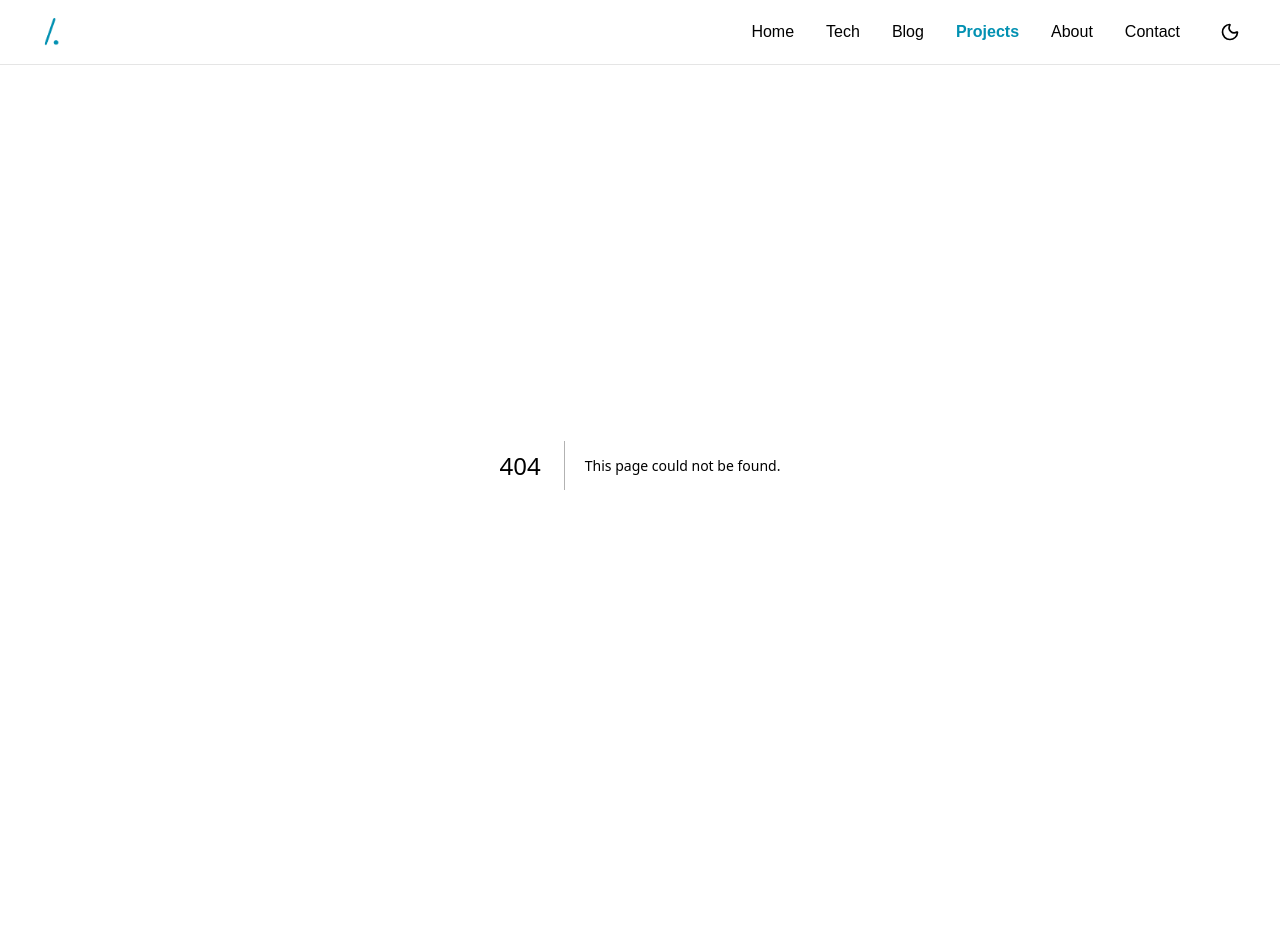
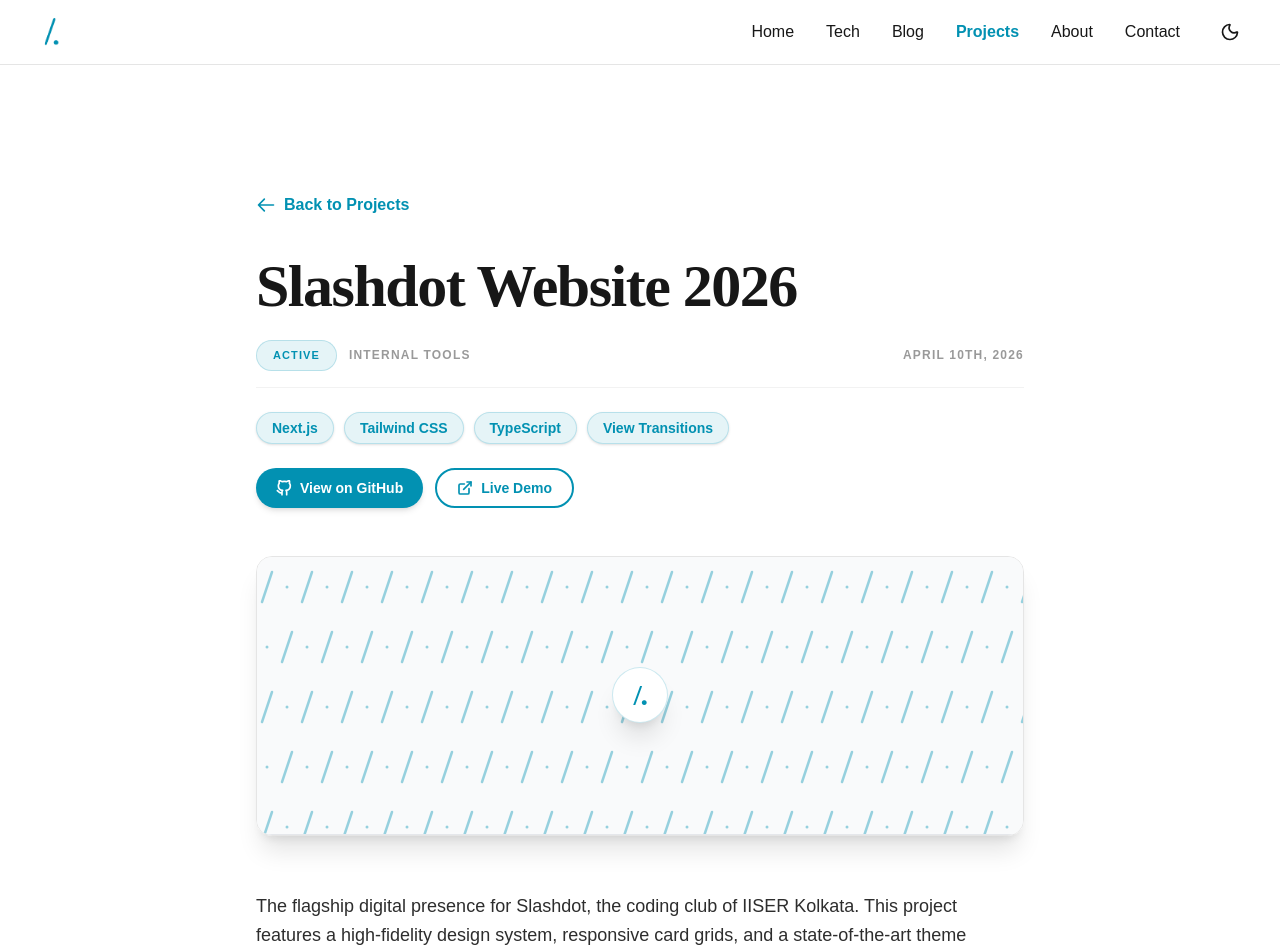
Before and after one commit to anuprovo-debnath/slashdot-website-2026, a Next.js app: page /slashdot-website-2026/projects/example-project in a window 1280 px wide. Before the commit this address had no page. Shown: the top 952 px of the page. Before the commit the page ends 865 px from the top, so only its background shows below. Built offline with nearby package versions, Linux system fonts and the light colour scheme; a web font is replaced by a local one.

Commit message:
projects page edit 2

```diff
--- /dev/null
+++ b/src/app/projects/[slug]/page.tsx
@@ -0,0 +1,149 @@
+import { getProjects } from '@/lib/projects';
+import { getMarkdownFileBySlug } from '@/lib/markdown';
+import { MDXRemote } from 'next-mdx-remote/rsc';
+import { notFound } from 'next/navigation';
+import { format, parseISO } from 'date-fns';
+import Link from 'next/link';
+import SlashdotFallbackCover from '@/components/ui/SlashdotFallbackCover';
+
+export const dynamicParams = false;
+
+export async function generateStaticParams() {
+  const projects = getProjects();
+  return projects.map((p) => ({ slug: p.slug }));
+}
+
+const StatusBadge = ({ status }: { status: string }) => {
+  const styles: Record<string, string> = {
+    Active:     "bg-[#0291B2]/10 text-[#0291B2] border-[#0291B2]/20",
+    Maintained: "bg-foreground/5 text-foreground/70 border-foreground/10",
+    Archived:   "bg-gray-500/10 text-gray-500/50 border-gray-500/20 grayscale opacity-60",
+  };
+  return (
+    <span className={`px-4 py-1.5 rounded-full text-[11px] font-black uppercase tracking-widest border ${styles[status] ?? ''}`}>
+      {status}
+    </span>
+  );
+};
+
+export default async function ProjectDetailPage({ params }: { params: Promise<{ slug: string }> }) {
+  const { slug } = await params;
+  const project = getMarkdownFileBySlug('content/projects', slug);
+
+  if (!project) notFound();
+
+  const { frontmatter, content } = project;
+  const formattedDate = frontmatter.date
+    ? format(parseISO(frontmatter.date), 'MMMM do, yyyy')
+    : '';
+
+  return (
+    <div className="min-h-screen pt-32 pb-16 px-4 sm:px-6 lg:px-8">
+      <article className="max-w-3xl mx-auto">
+        {/* Back link — mirrors blog detail */}
+        <Link
+          href="/projects"
+          className="inline-flex items-center text-[#0291B2] hover:text-[#0291B2]/80 font-semibold mb-8 transition-colors group"
+        >
+          <svg xmlns="http://www.w3.org/2000/svg" className="h-5 w-5 mr-2 transform group-hover:-translate-x-1 transition-transform" fill="none" viewBox="0 0 24 24" stroke="currentColor">
+            <path strokeLinecap="round" strokeLinejoin="round" strokeWidth={2} d="M10 19l-7-7m0 0l7-7m-7 7h18" />
+          </svg>
+          Back to Projects
+        </Link>
+
+        {/* Header */}
+        <header className="mb-12">
+          <h1 className="text-4xl sm:text-5xl lg:text-6xl font-extrabold tracking-tight mb-4 text-[var(--foreground)] leading-tight font-heading">
+            {frontmatter.title}
+          </h1>
+
+          {/* Meta row */}
+          <div className="flex flex-wrap items-center justify-between gap-3 w-full border-b border-black/5 dark:border-white/10 pb-4 mb-6 text-[15px] font-bold tracking-tight">
+            <div className="flex items-center gap-3">
+              <StatusBadge status={frontmatter.status} />
+              {frontmatter.category && (
+                <span className="text-black/40 dark:text-white/40 uppercase tracking-widest text-[12px]">
+                  {frontmatter.category.replace('_', ' ')}
+                </span>
+              )}
+            </div>
+            {formattedDate && (
+              <time dateTime={frontmatter.date} className="text-black/40 dark:text-white/40 uppercase tracking-widest text-[12px]">
+                {formattedDate}
+              </time>
+            )}
+          </div>
+
+          {/* Tech stack tags */}
+          {frontmatter.tech_stack?.length > 0 && (
+            <div className="flex flex-wrap gap-2.5 mb-6">
+              {frontmatter.tech_stack.map((tech: string) => (
+                <span key={tech} className="px-4 py-1.5 bg-[#0291B2]/10 text-[#0291B2] rounded-full text-sm font-bold shadow-sm ring-1 ring-inset ring-[#0291B2]/20">
+                  {tech}
+                </span>
+              ))}
+            </div>
+          )}
+
+          {/* Project links */}
+          {(frontmatter.links?.github || frontmatter.links?.demo || frontmatter.links?.youtube) && (
+            <div className="flex flex-wrap gap-3 mt-4">
+              {frontmatter.links.github && (
+                <a href={frontmatter.links.github} target="_blank" rel="noopener noreferrer"
+                   className="inline-flex items-center gap-2 px-5 py-2 bg-[#0291B2] text-white rounded-full text-sm font-bold hover:opacity-90 transition-opacity shadow-md">
+                  <svg width="16" height="16" viewBox="0 0 24 24" fill="none" stroke="currentColor" strokeWidth="2.5" strokeLinecap="round" strokeLinejoin="round">
+                    <path d="M9 19c-5 1.5-5-2.5-7-3m14 6v-3.87a3.37 3.37 0 0 0-.94-2.61c3.14-.35 6.44-1.54 6.44-7A5.44 5.44 0 0 0 20 4.77 5.07 5.07 0 0 0 19.91 1S18.73.65 16 2.48a13.38 13.38 0 0 0-7 0C6.27.65 5.09 1 5.09 1A5.07 5.07 0 0 0 5 4.77a5.44 5.44 0 0 0-1.5 3.78c0 5.42 3.3 6.61 6.44 7A3.37 3.37 0 0 0 9 18.13V22" />
+                  </svg>
+                  View on GitHub
+                </a>
+              )}
+              {frontmatter.links.demo && (
+                <a href={frontmatter.links.demo} target="_blank" rel="noopener noreferrer"
+                   className="inline-flex items-center gap-2 px-5 py-2 border-2 border-[#0291B2] text-[#0291B2] rounded-full text-sm font-bold hover:bg-[#0291B2] hover:text-white transition-all">
+                  <svg width="16" height="16" viewBox="0 0 24 24" fill="none" stroke="currentColor" strokeWidth="2.5" strokeLinecap="round" strokeLinejoin="round">
+                    <path d="M18 13v6a2 2 0 0 1-2 2H5a2 2 0 0 1-2-2V8a2 2 0 0 1 2-2h6" />
+                    <polyline points="15 3 21 3 21 9" />
+                    <line x1="10" y1="14" x2="21" y2="3" />
+                  </svg>
+                  Live Demo
+                </a>
+              )}
+              {frontmatter.links.youtube && (
+                <a href={frontmatter.links.youtube} target="_blank" rel="noopener noreferrer"
+                   className="inline-flex items-center gap-2 px-5 py-2 border-2 border-red-500/50 text-red-500 rounded-full text-sm font-bold hover:bg-red-500 hover:text-white transition-all">
+                  <svg width="16" height="16" viewBox="0 0 24 24" fill="none" stroke="currentColor" strokeWidth="2.5" strokeLinecap="round" strokeLinejoin="round">
+                    <polygon points="5 3 19 12 5 21 5 3" />
+                  </svg>
+                  Watch Video
+                </a>
+              )}
+            </div>
+          )}
+        </header>
+
+        {/* Cover image */}
+        {frontmatter.coverImage ? (
+          <div className="mb-14 rounded-2xl overflow-hidden shadow-xl border border-black/10 dark:border-white/10">
+            <img src={frontmatter.coverImage} alt={frontmatter.title} className="w-full h-auto object-cover max-h-[500px]" />
+          </div>
+        ) : (
+          <div className="mb-14 rounded-2xl overflow-hidden shadow-xl border border-black/10 dark:border-white/10 h-[280px]">
+            <SlashdotFallbackCover className="h-full" />
+          </div>
+        )}
+
+        {/* MDX Content — identical styling to blog posts */}
+        <div className="mdx-content text-lg leading-relaxed text-[var(--foreground)] opacity-90 space-y-6
+                        [&>h1]:text-3xl [&>h1]:font-bold [&>h1]:mb-6 [&>h1]:mt-10 [&>h1]:text-[#0291B2]
+                        [&>h2]:text-2xl [&>h2]:font-bold [&>h2]:mb-4 [&>h2]:mt-8
+                        [&>h3]:text-xl  [&>h3]:font-bold [&>h3]:mb-4 [&>h3]:mt-6
+                        [&>p]:mb-6      [&>ul]:list-disc [&>ul]:pl-6 [&>ul]:mb-6
+                        [&>ol]:list-decimal [&>ol]:pl-6 [&>ol]:mb-6
+                        [&>li]:mb-2     [&>a]:text-[#0291B2] [&>a]:underline [&>a]:font-medium
+                        [&>blockquote]:border-l-4 [&>blockquote]:border-[#0291B2] [&>blockquote]:pl-4 [&>blockquote]:italic">
+          <MDXRemote source={content} />
+        </div>
+      </article>
+    </div>
+  );
+}
--- a/src/components/ProjectGrid.tsx
+++ b/src/components/ProjectGrid.tsx
@@ -1,37 +1,31 @@
 "use client";
 
 import { useEffect, useState } from 'react';
+import Link from 'next/link';
 import { ProjectData } from '@/lib/projects';
 import SlashdotFallbackCover from './ui/SlashdotFallbackCover';
 
-// Custom inline SVGs for stability
-const GithubIcon = ({ size = 14 }: { size?: number }) => (
-  <svg width={size} height={size} viewBox="0 0 24 24" fill="none" stroke="currentColor" strokeWidth="2.5" strokeLinecap="round" strokeLinejoin="round">
+// Custom inline SVGs — stable across lucide versions
+const GithubIcon = () => (
+  <svg width="16" height="16" viewBox="0 0 24 24" fill="none" stroke="currentColor" strokeWidth="2.5" strokeLinecap="round" strokeLinejoin="round">
     <path d="M9 19c-5 1.5-5-2.5-7-3m14 6v-3.87a3.37 3.37 0 0 0-.94-2.61c3.14-.35 6.44-1.54 6.44-7A5.44 5.44 0 0 0 20 4.77 5.07 5.07 0 0 0 19.91 1S18.73.65 16 2.48a13.38 13.38 0 0 0-7 0C6.27.65 5.09 1 5.09 1A5.07 5.07 0 0 0 5 4.77a5.44 5.44 0 0 0-1.5 3.78c0 5.42 3.3 6.61 6.44 7A3.37 3.37 0 0 0 9 18.13V22" />
   </svg>
 );
 
-const ExternalIcon = ({ size = 14 }: { size?: number }) => (
-  <svg width={size} height={size} viewBox="0 0 24 24" fill="none" stroke="currentColor" strokeWidth="2.5" strokeLinecap="round" strokeLinejoin="round">
+const ExternalLinkIcon = () => (
+  <svg width="16" height="16" viewBox="0 0 24 24" fill="none" stroke="currentColor" strokeWidth="2.5" strokeLinecap="round" strokeLinejoin="round">
     <path d="M18 13v6a2 2 0 0 1-2 2H5a2 2 0 0 1-2-2V8a2 2 0 0 1 2-2h6" />
     <polyline points="15 3 21 3 21 9" />
     <line x1="10" y1="14" x2="21" y2="3" />
   </svg>
 );
 
-const PlayIcon = ({ size = 14 }: { size?: number }) => (
-  <svg width={size} height={size} viewBox="0 0 24 24" fill="none" stroke="currentColor" strokeWidth="2.5" strokeLinecap="round" strokeLinejoin="round">
-    <polygon points="5 3 19 12 5 21 5 3" />
-  </svg>
-);
-
 const StatusBadge = ({ status }: { status: ProjectData['frontmatter']['status'] }) => {
   const styles = {
-    Active: "bg-[#0291B2]/10 text-[#0291B2] border-[#0291B2]/20",
+    Active:     "bg-[#0291B2]/10 text-[#0291B2] border-[#0291B2]/20",
     Maintained: "bg-foreground/5 text-foreground/70 border-foreground/10",
-    Archived: "bg-gray-500/10 text-gray-500/50 border-gray-500/20 grayscale opacity-60"
+    Archived:   "bg-gray-500/10 text-gray-500/50 border-gray-500/20 grayscale opacity-60",
   };
-
   return (
     <span className={`px-4 py-1.5 rounded-full text-[11px] font-black uppercase tracking-widest border ${styles[status]}`}>
       {status}
@@ -39,27 +33,9 @@ const StatusBadge = ({ status }: { status: ProjectData['frontmatter']['status']
   );
 };
 
-const ActionLink = ({ href, icon: Icon, label }: { href: string; icon: any; label: string }) => (
-  <a
-    href={href}
-    target="_blank"
-    rel="noopener noreferrer"
-    className="flex items-center gap-1.5 px-3 py-1 bg-[#0291B2]/5 hover:bg-[#0291B2]/20 text-[#0291B2] border border-[#0291B2]/20 rounded-full text-[10px] sm:text-[11px] font-bold transition-all active:scale-95"
-    title={label}
-    onClick={(e) => e.stopPropagation()}
-  >
-    <Icon size={12} />
-    <span className="uppercase tracking-wider">{label}</span>
-  </a>
-);
-
 export default function ProjectGrid({ projects }: { projects: ProjectData[] }) {
   const [mounted, setMounted] = useState(false);
-
-  useEffect(() => {
-    setMounted(true);
-  }, []);
-
+  useEffect(() => { setMounted(true); }, []);
   if (!mounted) return null;
 
   return (
@@ -67,7 +43,8 @@ export default function ProjectGrid({ projects }: { projects: ProjectData[] }) {
       {projects.map((project) => {
         const { frontmatter, slug, content } = project;
         const hasImage = !!frontmatter.coverImage;
-        const excerpt = frontmatter.excerpt || content.split('\n').filter(line => line.trim() !== '').slice(0, 3).join(' ');
+        const excerpt = frontmatter.excerpt
+          || content.split('\n').filter(l => l.trim()).slice(0, 3).join(' ');
 
         return (
           <div
@@ -76,10 +53,15 @@ export default function ProjectGrid({ projects }: { projects: ProjectData[] }) {
                        hover:ring-[#0291B2]/80 hover:shadow-[0_0_40px_rgba(2,145,178,0.4)] dark:hover:shadow-[0_0_40px_rgba(2,145,178,0.25)]
                        hover:-translate-y-2 overflow-hidden h-[450px] w-full"
           >
-            {/* Direct match to blog system content structure */}
-            <div className="flex flex-col h-[402px] overflow-hidden">
-              {/* Header Visual (180px per blog_system.md) */}
-              <div className="relative w-full h-[180px] shrink-0 overflow-hidden border-b border-black/10 dark:border-white/10 bg-gray-50 dark:bg-black/20">
+            {/* Full-card clickable link — sits behind the action icons */}
+            <Link
+              href={`/projects/${slug}`}
+              className="absolute inset-0 z-[10]"
+              aria-label={`View ${frontmatter.title}`}
+            />
+
+            {/* ── HEADER VISUAL ──────────────────────────────────────── */}
+            <div className="relative w-full h-[180px] shrink-0 overflow-hidden border-b border-black/10 dark:border-white/10">
               {hasImage ? (
                 <img
                   src={frontmatter.coverImage}
@@ -90,52 +72,74 @@ export default function ProjectGrid({ projects }: { projects: ProjectData[] }) {
                 <SlashdotFallbackCover className="h-full" />
               )}
 
-                {/* Branded Status Overlay */}
+              {/* Status badge — bottom-left */}
               <div className="absolute top-4 left-4 z-[30] pointer-events-none">
                 <StatusBadge status={frontmatter.status} />
               </div>
+
+              {/* Action icons — top-right, z-[40] to float above the card link */}
+              <div className="absolute top-3 right-3 z-[40] flex gap-2">
+                {frontmatter.links.github && (
+                  <a
+                    href={frontmatter.links.github}
+                    target="_blank"
+                    rel="noopener noreferrer"
+                    onClick={(e) => e.stopPropagation()}
+                    className="w-8 h-8 flex items-center justify-center rounded-full
+                               bg-[var(--background)]/20 border border-white/10 backdrop-blur-md
+                               text-white hover:bg-[#0291B2]/60 hover:border-[#0291B2] transition-all"
+                    title="GitHub"
+                  >
+                    <GithubIcon />
+                  </a>
+                )}
+                {frontmatter.links.demo && (
+                  <a
+                    href={frontmatter.links.demo}
+                    target="_blank"
+                    rel="noopener noreferrer"
+                    onClick={(e) => e.stopPropagation()}
+                    className="w-8 h-8 flex items-center justify-center rounded-full
+                               bg-[var(--background)]/20 border border-white/10 backdrop-blur-md
+                               text-white hover:bg-[#0291B2]/60 hover:border-[#0291B2] transition-all"
+                    title="Live Demo"
+                  >
+                    <ExternalLinkIcon />
+                  </a>
+                )}
+              </div>
             </div>
 
-              {/* Precise Typography Sync with BlogGrid */}
+            {/* ── TEXT AREA ───────────────────────────────────────────── */}
             <div className="px-5 pt-4 pb-1 flex flex-col flex-1 overflow-hidden">
-                <div className="relative flex items-center justify-between w-full mb-1 text-[black]/50 dark:text-white/50 uppercase tracking-widest text-[11px] sm:text-[12px] font-bold">
+              {/* Meta row: category + date */}
+              <div className="flex items-center justify-between w-full mb-1 text-black/50 dark:text-white/50 uppercase tracking-widest text-[11px] sm:text-[12px] font-bold">
                 <span>{frontmatter.category.replace('_', ' ')}</span>
-                  <span>{frontmatter.date ? new Date(frontmatter.date).toLocaleDateString('en-US', { month: 'short', day: 'numeric', year: 'numeric' }) : ''}</span>
+                {frontmatter.date && (
+                  <span>{new Date(frontmatter.date).toLocaleDateString('en-US', { month: 'short', day: 'numeric', year: 'numeric' })}</span>
+                )}
               </div>
 
               <div className="flex flex-col flex-1 min-h-0">
+                {/* Title */}
                 <h3 className="text-2xl sm:text-l font-extrabold leading-tight text-[var(--foreground)] group-hover:text-[#0291B2] transition-colors line-clamp-2 shrink-0 mb-1 font-heading">
                   {frontmatter.title}
                 </h3>
-                  <p className="text-base sm:text-sm leading-relaxed text-[var(--foreground)] opacity-80 line-clamp-4 sm:line-clamp-5 overflow-hidden text-ellipsis">
+                {/* Excerpt */}
+                <p className="text-base sm:text-sm leading-relaxed text-[var(--foreground)] opacity-80 line-clamp-3 sm:line-clamp-4 overflow-hidden text-ellipsis mb-2">
                   {excerpt}
                 </p>
-                </div>
-              </div>
-            </div>
-
-            {/* Height-Locked Meta Zone (48px per blog_system.md) */}
-            <div className="h-[48px] flex items-center shrink-0 border-t border-black/5 dark:border-white/5 px-4 gap-2 z-[20] overflow-x-auto no-scrollbar">
-              <div className="flex gap-2 shrink-0">
-                {frontmatter.links.github && <ActionLink href={frontmatter.links.github} icon={GithubIcon} label="Github" />}
-                {frontmatter.links.demo && <ActionLink href={frontmatter.links.demo} icon={ExternalIcon} label="Demo" />}
-                {frontmatter.links.youtube && <ActionLink href={frontmatter.links.youtube} icon={PlayIcon} label="Video" />}
-              </div>
-
-              <div className="ml-auto flex gap-1.5 shrink-0 pl-2">
-                 {frontmatter.tech_stack.slice(0, 2).map((tech) => (
+                {/* Tags (flex-wrap, no scrollbar) */}
+                <div className="flex flex-wrap gap-1.5 mt-auto pt-1">
+                  {frontmatter.tech_stack.map((tech) => (
                     <span
                       key={tech}
-                      className="px-2.5 py-1 bg-[#0291B2]/5 text-[#0291B2] border border-[#0291B2]/20 rounded-full text-[9px] font-bold uppercase tracking-tight whitespace-nowrap"
+                      className="px-3 py-1 bg-[#0291B2]/5 text-[#0291B2] border border-[#0291B2]/20 rounded-full text-[10px] sm:text-[11px] font-bold uppercase tracking-wider whitespace-nowrap"
                     >
                       {tech}
                     </span>
                   ))}
-                 {frontmatter.tech_stack.length > 2 && (
-                    <span className="text-[10px] font-black text-[#0291B2] self-center">
-                      +{frontmatter.tech_stack.length - 2}
-                    </span>
-                 )}
+                </div>
               </div>
             </div>
           </div>
```
Lines whose indentation alone changed are shown as unchanged.
